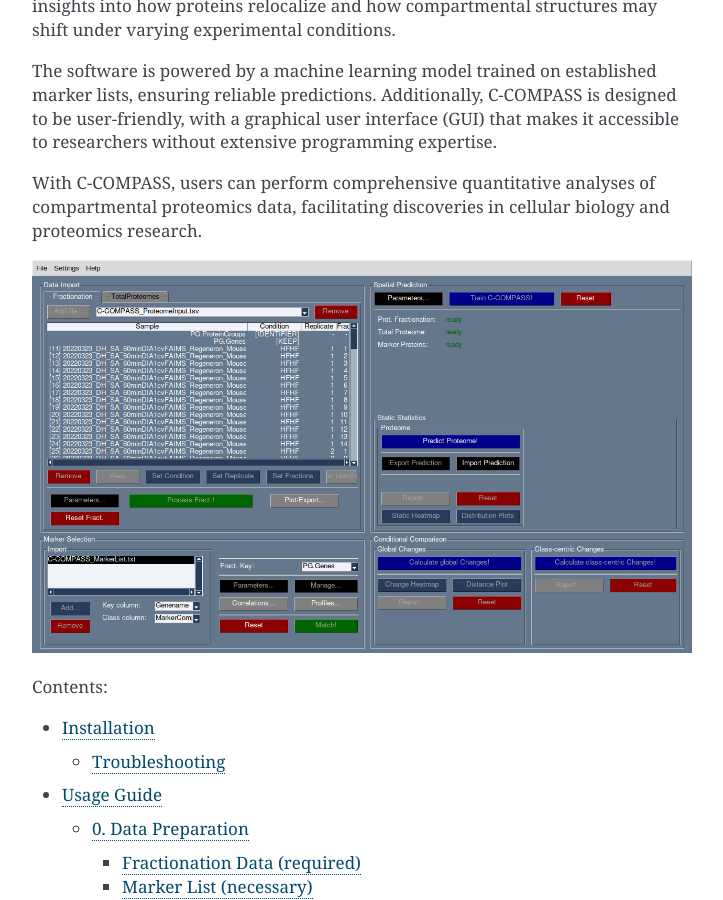
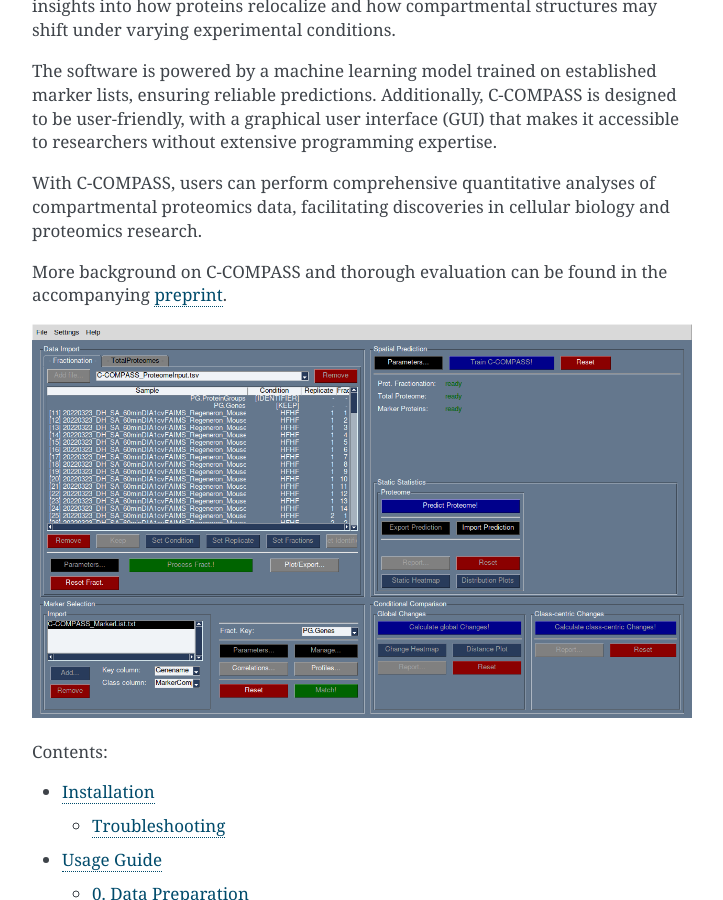
Before and after one commit to ICB-DCM/C-COMPASS, a Sphinx documentation site: the page built from doc/index.rst, in a window 1280 px wide and 900 px high, scrolled down 479 px. Shown: the whole window, without its empty margins (388-1111 px from the left). Built offline with Sphinx 7.4.7, drawn with Linux system fonts in a browser that asks for light colours.

Commit message:
doc: preprint link

```diff
--- a/doc/index.rst
+++ b/doc/index.rst
@@ -32,6 +32,9 @@ With C-COMPASS, users can perform comprehensive quantitative analyses of
 compartmental proteomics data, facilitating discoveries in cellular
 biology and proteomics research.
 
+More background on C-COMPASS and thorough evaluation can be found in the
+accompanying `preprint <https://doi.org/10.1101/2024.08.05.606647>`_.
+
 .. image:: gfx/ccompass_gui_sample_data_screenshot.png
    :width: 100%
    :alt: C-COMPASS GUI
```
